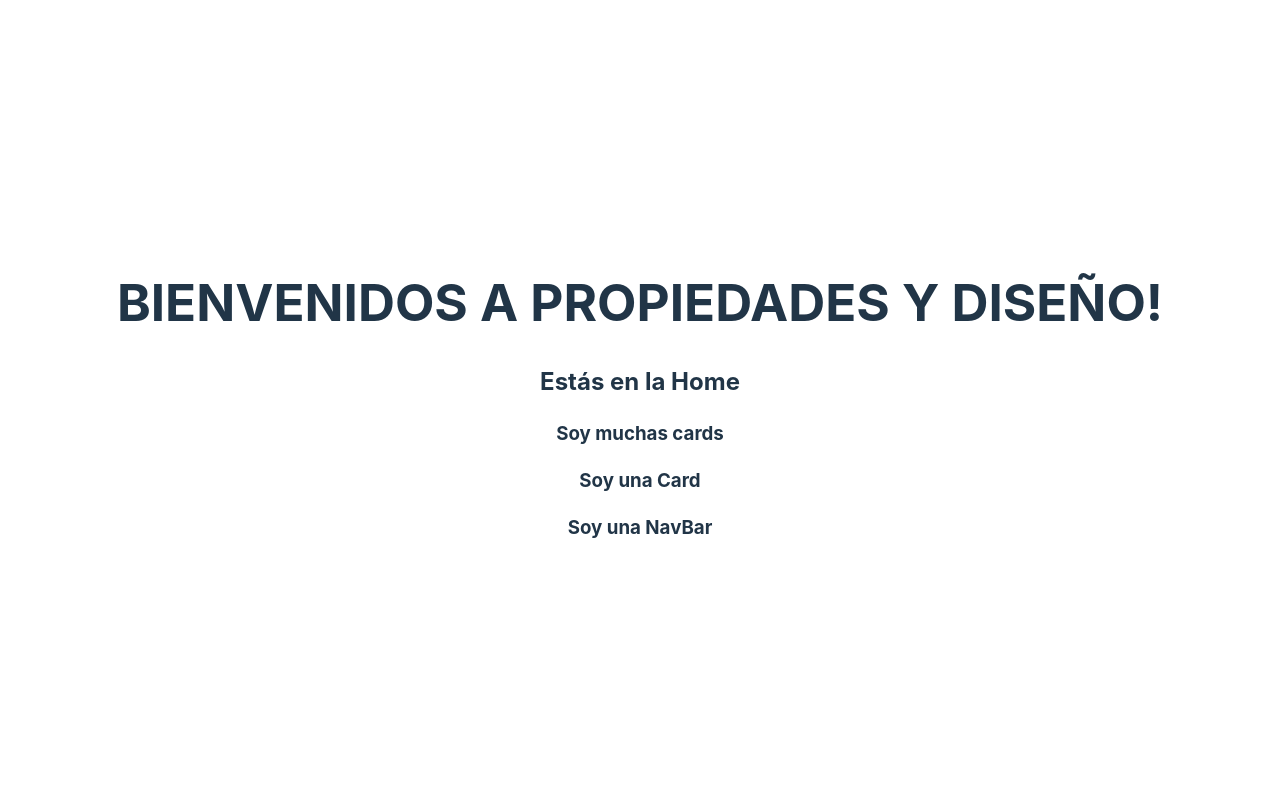
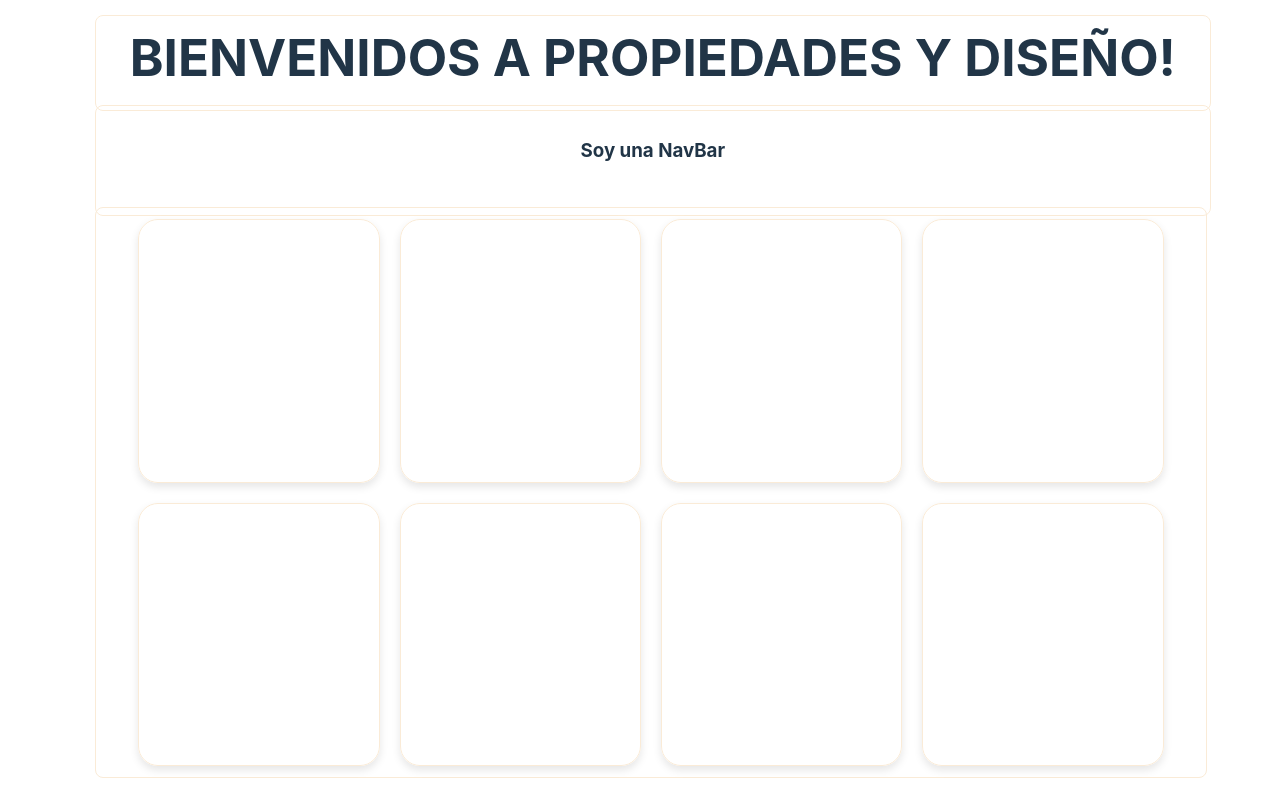
Before and after one commit to FernandaOlivares/Full-Stack-Project-Front, a React (Vite) app in the folder client/: page /home in a window 1280 px wide. Built offline with nearby package versions, Linux system fonts and the light colour scheme.

Commit message:
CSS Home Container: NavBar-Header-Cards-Car

```diff
--- a/client/src/components/Card/Card.jsx
+++ b/client/src/components/Card/Card.jsx
@@ -1,11 +1,13 @@
-
+import styles from './Card.module.css';
 
 function Card() {
 
     return (
       <>
-        <div>
+        <div className={styles.card}>
         <h3>Soy una Card</h3>
+        <h2>Comuna:</h2>
+        <h3>Precio:</h3>
         </div>
       </>
     )
--- a/client/src/components/Card/Card.module.css
+++ b/client/src/components/Card/Card.module.css
@@ -0,0 +1,12 @@
+.card {
+    color: #fff;
+    padding: 1%;
+    border-radius: 20px;
+    width: 20%;
+    height: 30vh;
+    text-align: center;
+    box-shadow: 0 4px 8px rgba(0, 0, 0, 0.1);
+    transition: transform 0.3s;
+    z-index: 10;
+    border: 1px solid antiquewhite;
+  }
--- a/client/src/components/Cards/Cards.jsx
+++ b/client/src/components/Cards/Cards.jsx
@@ -1,11 +1,19 @@
-import Card from '../Card/Card'
+import Card from '../Card/Card';
+
+import styles from './Cards.module.css';
 
 function Cards() {
 
     return (
       <>
-        <div>
-        <h3>Soy muchas cards</h3>
+        <div className={styles.cardsContainer}>
+        <Card></Card>
+        <Card></Card>
+        <Card></Card>
+        <Card></Card>
+        <Card></Card>
+        <Card></Card>
+        <Card></Card>
         <Card></Card>
         </div>
       </>
--- a/client/src/components/Cards/Cards.module.css
+++ b/client/src/components/Cards/Cards.module.css
@@ -0,0 +1,13 @@
+.cardsContainer {
+    width: 85vw;
+    display: flex;
+    flex-wrap: wrap;
+    gap: 20px;
+    justify-content: center;
+    align-items: flex-start;
+    align-content: flex-start;
+    border: 1px solid antiquewhite;
+    margin-bottom:-17%;
+    padding: 1%;
+    border-radius: 8px;
+  }
--- a/client/src/components/Header/Header.jsx
+++ b/client/src/components/Header/Header.jsx
@@ -0,0 +1,15 @@
+import styles from './Header.module.css';
+
+
+function Header() {
+
+    return (
+      <>
+        <div className={styles.headerContainer}>
+        <h1>BIENVENIDOS A PROPIEDADES Y DISEÑO!</h1>
+        </div>
+      </>
+    )
+  }
+
+  export default Header;
--- a/client/src/components/Header/Header.module.css
+++ b/client/src/components/Header/Header.module.css
@@ -0,0 +1,19 @@
+.headerContainer {
+    position: fixed;
+    display: flex;
+    flex-direction: column;
+    justify-content: flex-start;
+    align-items: center;
+    width: 85vw;
+    height: 8.5%;
+    border-radius: 8px;
+    padding: 1%;
+    border: 1px solid antiquewhite;
+    overflow: hidden;
+    margin-top: -15%;
+    margin-left: 0;
+  }
+
+  .headerContainer h1 {
+    margin-top: 0;
+}
--- a/client/src/components/NavBar/NavBar.jsx
+++ b/client/src/components/NavBar/NavBar.jsx
@@ -1,9 +1,11 @@
+import styles from './NavBar.module.css';
+
 
 function NavBar() {
 
     return (
       <>
-        <div>
+        <div className={styles.navBarContainer}>
         <h3>Soy una NavBar</h3>
         </div>
       </>
--- a/client/src/components/NavBar/NavBar.module.css
+++ b/client/src/components/NavBar/NavBar.module.css
@@ -0,0 +1,14 @@
+.navBarContainer {
+    position: fixed;
+    display: flex;
+    flex-direction: column;
+    justify-content: flex-start;
+    align-items: center;
+    width: 85vw;
+    height: 10.5%;
+    border-radius: 8px;
+    border: 1px solid antiquewhite;
+    padding: 1%;
+    overflow: hidden;
+    margin-top: -8%;
+  }
--- a/client/src/views/Home/Home.jsx
+++ b/client/src/views/Home/Home.jsx
@@ -1,4 +1,5 @@
 //import './App.css'
+import Header from '../../components/Header/Header.jsx'
 import Cards from '../../components/Cards/Cards.jsx'
 import NavBar from '../../components/NavBar/NavBar.jsx'
 
@@ -7,10 +8,9 @@ function Home() {
   return (
     <>
       <div>
-      <h1>BIENVENIDOS A PROPIEDADES Y DISEÑO!</h1>
-      <h2>Estás en la Home</h2>
+      <Header></Header>
+      <NavBar></NavBar>
       <Cards></Cards>
-      <NavBar></NavBar>
       </div>
     </>
   )
```
